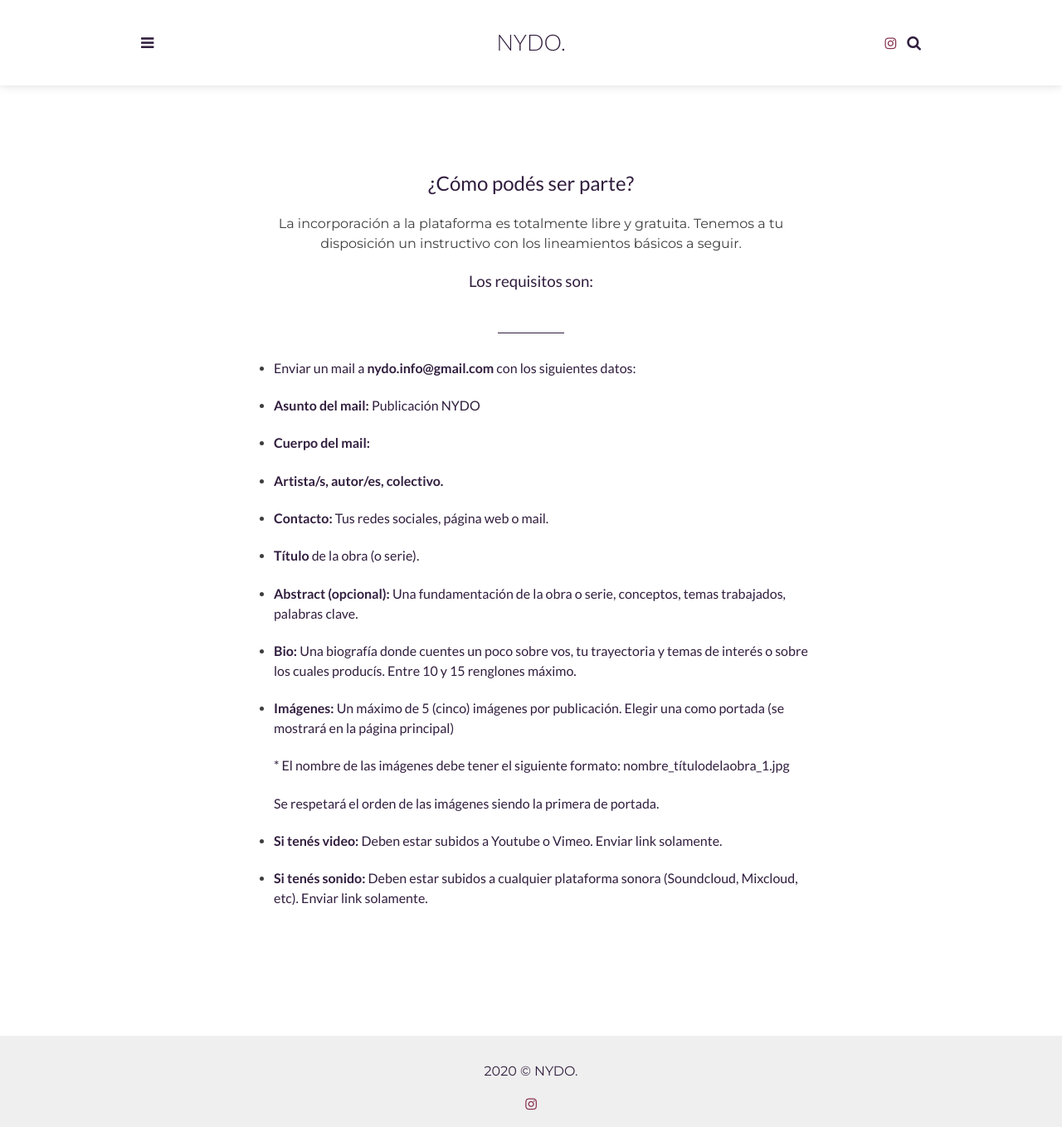
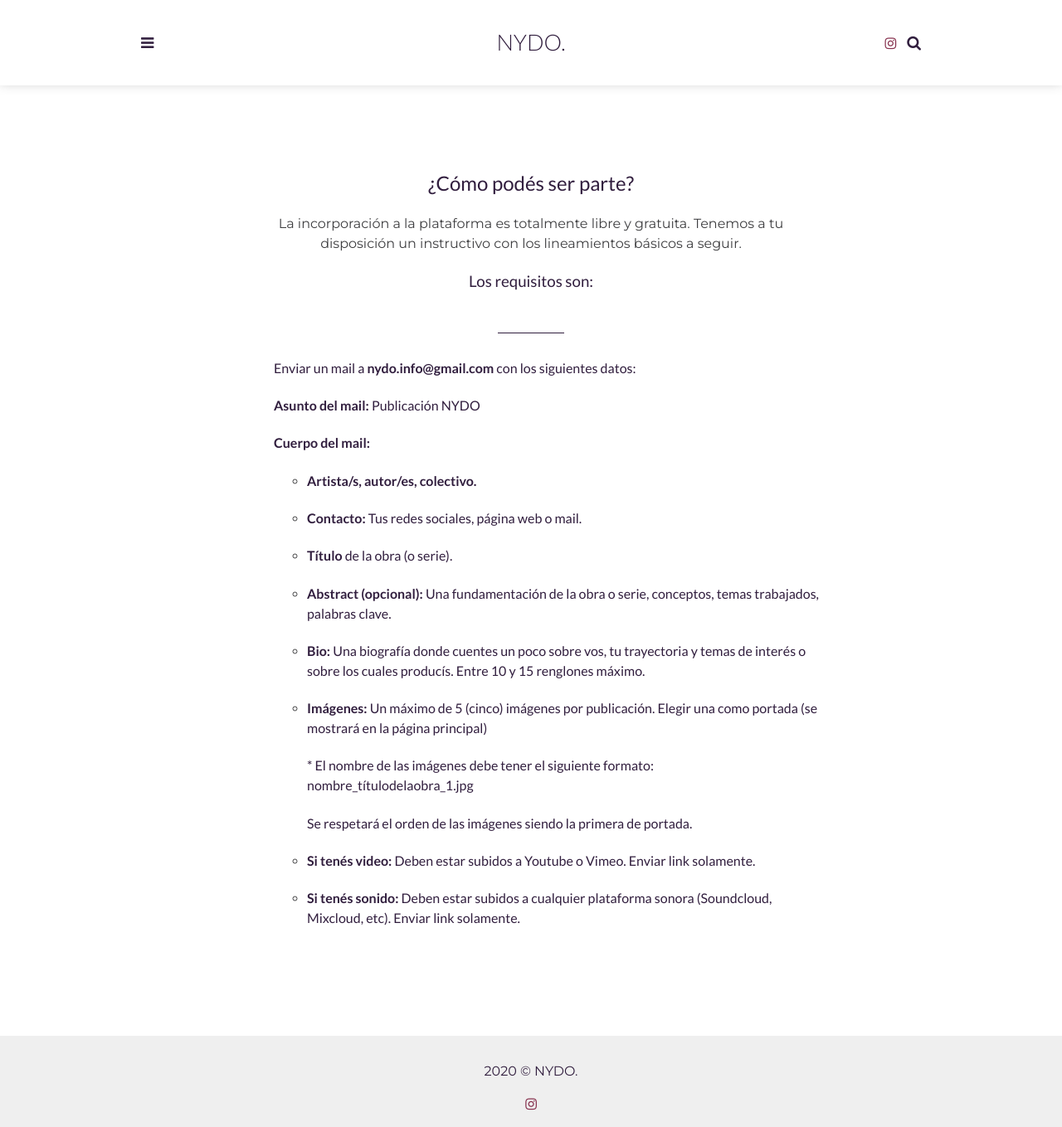
Before and after one commit to nydo/nydo.github.io, a Jekyll site: the page built from _pages/formar_parte.html, in a window 1280 px wide. Shown: the whole page at 83% size. Built offline with Jekyll 4.4.1, drawn with Linux system fonts in a browser that asks for light colours.

Commit message:
Update formar_parte.html

```diff
--- a/_pages/formar_parte.html
+++ b/_pages/formar_parte.html
@@ -15,9 +15,10 @@
       <ul>
 
 
-      <li><h4>Enviar un mail a <b>nydo.info@gmail.com</b> con los siguientes datos:</h4></li>
-      <li><h4><b>Asunto del mail: </b>Publicación NYDO</h4></li>
-      <li><h4><b>Cuerpo del mail: </b></h4></li>
+      <h4>Enviar un mail a <b>nydo.info@gmail.com</b> con los siguientes datos:</h4>
+      <h4><b>Asunto del mail: </b>Publicación NYDO</h4>
+      <h4><b>Cuerpo del mail: </b></h4>
+      <ul>
       <li><h4><b>Artista/s, autor/es, colectivo.</b></h4></li>
       <li><h4><b>Contacto:</b> Tus redes sociales, página web o mail.</h4></li>
       <li><h4><b>Título</b> de la obra (o serie).</h4></li>
```
